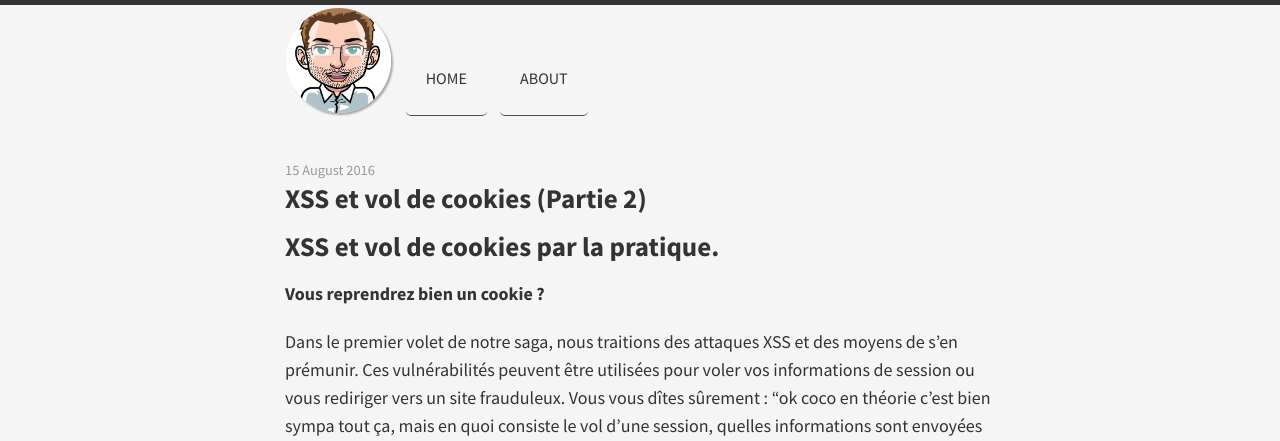
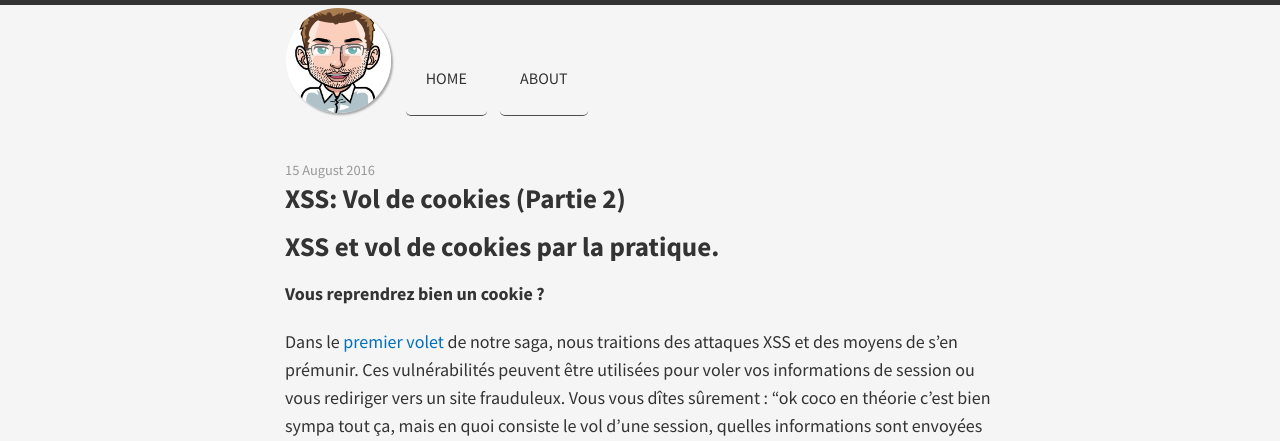
Before and after one commit to phackt/phackt.github.io, a Jekyll site: the page built from _posts/2016-08-15-xss-cors-csrf-partie-2-xss-cookies-session.markdown, in a window 1280 px wide. Shown: the top 441 px of the page. Built offline with Jekyll 4.4.1, drawn with Linux system fonts in a browser that asks for light colours; nearby versions of some CDN libraries; comment, search, counter and statistics services are not loaded; some of the changed text lies outside the part shown.

Commit message:
add post xss partie 3 + update footer

````diff
--- a/_config.yml
+++ b/_config.yml
@@ -12,8 +12,8 @@ description: > # this means to ignore newlines until "baseurl:"
   Ce site est le blog d'un passionné ayant pour but de proposer des articles autour du développement et de la sécurité informatique.
 
 baseurl: "" # the subpath of your site, e.g. /blog
-url: "https://phackt.github.io" # the base hostname & protocol for your site
-#url: "http://localhost:4000" # testing for localhost
+#url: "https://phackt.github.io" # the base hostname & protocol for your site
+url: "http://localhost:4000" # testing for localhost
 
 #S ocial network
 twitter_username: phackt_ul
--- a/_includes/footer.html
+++ b/_includes/footer.html
@@ -2,7 +2,9 @@
 <div class="container">
   <div class="footer-col1 col span_4">
 	<ul class="social-media-list">
-	  <li><a href="mailto:{{ site.email }}">{{ site.email }}</a></li>
+	  <li>
+	    {% include icon-email.html %}
+	  </li>
 	  {% if site.github_username %}
 	  <li>
 		{% include icon-github.html username=site.github_username %}
@@ -17,7 +19,11 @@
 	</ul>
   </div>
   <div class="footer-col2 col span_8">
-	<p>{{ site.description }}</p>
+	<p>
+		{{ site.description }}
+		<br />
+		<a href="{{ site.url }}/feed.xml"><span class="icon icon--twitter">{% include icon-rss.svg %}</span>Abonnez vous au feed RSS</a>
+	</p>
   </div>
 </div>
 </footer>
--- /dev/null
+++ b/_includes/icon-email.html
@@ -0,0 +1 @@
+<a href="mailto:{{ site.email }}"><span class="icon icon--email">{% include icon-email.svg %}</span>{{ site.email }}</a>
--- a/_posts/2016-08-15-xss-cors-csrf-partie-2-xss-cookies-session.markdown
+++ b/_posts/2016-08-15-xss-cors-csrf-partie-2-xss-cookies-session.markdown
@@ -1,6 +1,6 @@
 ---
 layout: post
-title:  "XSS et vol de cookies (Partie 2)"
+title:  "XSS: Vol de cookies (Partie 2)"
 date:   2016-08-15
 categories: web
 ---
@@ -9,7 +9,7 @@ XSS  et vol de cookies par la pratique.
 
 **Vous reprendrez bien un cookie ?**
 
-Dans le premier volet de notre saga, nous traitions des attaques XSS et des moyens de s’en prémunir. Ces vulnérabilités peuvent être utilisées pour voler vos informations de session ou vous rediriger vers un site frauduleux. Vous vous dîtes sûrement : "ok coco en théorie c’est bien sympa tout ça, mais en quoi consiste le vol d’une session, quelles informations sont envoyées et où part la requête ?".
+Dans le [premier volet]({{ site.url }}/xss-cors-csrf-partie-1-xss) de notre saga, nous traitions des attaques XSS et des moyens de s’en prémunir. Ces vulnérabilités peuvent être utilisées pour voler vos informations de session ou vous rediriger vers un site frauduleux. Vous vous dîtes sûrement : "ok coco en théorie c’est bien sympa tout ça, mais en quoi consiste le vol d’une session, quelles informations sont envoyées et où part la requête ?".
 
 Imaginons la configuration suivante :
 
@@ -103,7 +104,7 @@ Malheureusement nous obtenons : <span style="color: red">```Refused to get unsaf
 
 La spécification **XMLHttpRequest** interdit l’accès à certains response headers pour des raisons de sécurité. Les navigateurs chrome / firefox / IE retourneront donc null ([https://fetch.spec.whatwg.org/#forbidden-header-name]( https://fetch.spec.whatwg.org/#forbidden-header-name)).
 
-N’y-a-t-il pas une autre méthode que notre XHR pour charger cookie.php?
+<a name="iframe"></a>N’y-a-t-il pas une autre méthode que notre XHR pour charger cookie.php?
 
 ```html
 <script>
--- a/public/css/_footer.scss
+++ b/public/css/_footer.scss
@@ -10,7 +10,7 @@ footer {
   position: absolute;
   left: 0;
   bottom: 0;
-  height: 100px;
+  height: 110px;
   width: 100%;
   background-color: #C5DADB;
 }
--- a/public/css/main.scss
+++ b/public/css/main.scss
@@ -25,7 +25,7 @@ body {
   color: $contrast-color;
   font-weight: 400;
   line-height: 1.5;
-  margin: 0 0 100px; /* bottom = footer height */
+  margin: 0 0 110px; /* bottom = footer height */
 
   -webkit-font-smoothing: antialiased;
 }
````
Also changed, not shown: other parts of _posts/2016-08-15-xss-cors-csrf-partie-2-xss-cookies-session.markdown (+1 -0 lines), _posts/2016-08-20-xss-cors-csrf-partie-3-cors-csrf.markdown (added, +163 -0 lines), _includes/icon-email.svg (added), _includes/icon-rss.svg (added), public/images/cors-csrf/cors3.png (added), public/images/cors-csrf/cors_1.png (added), public/images/cors-csrf/cors_2.png (added), public/images/cors-csrf/cors_3.png (added), public/images/cors-csrf/cors_4 - Copie.png (added), public/images/cors-csrf/cors_4.png (added).
